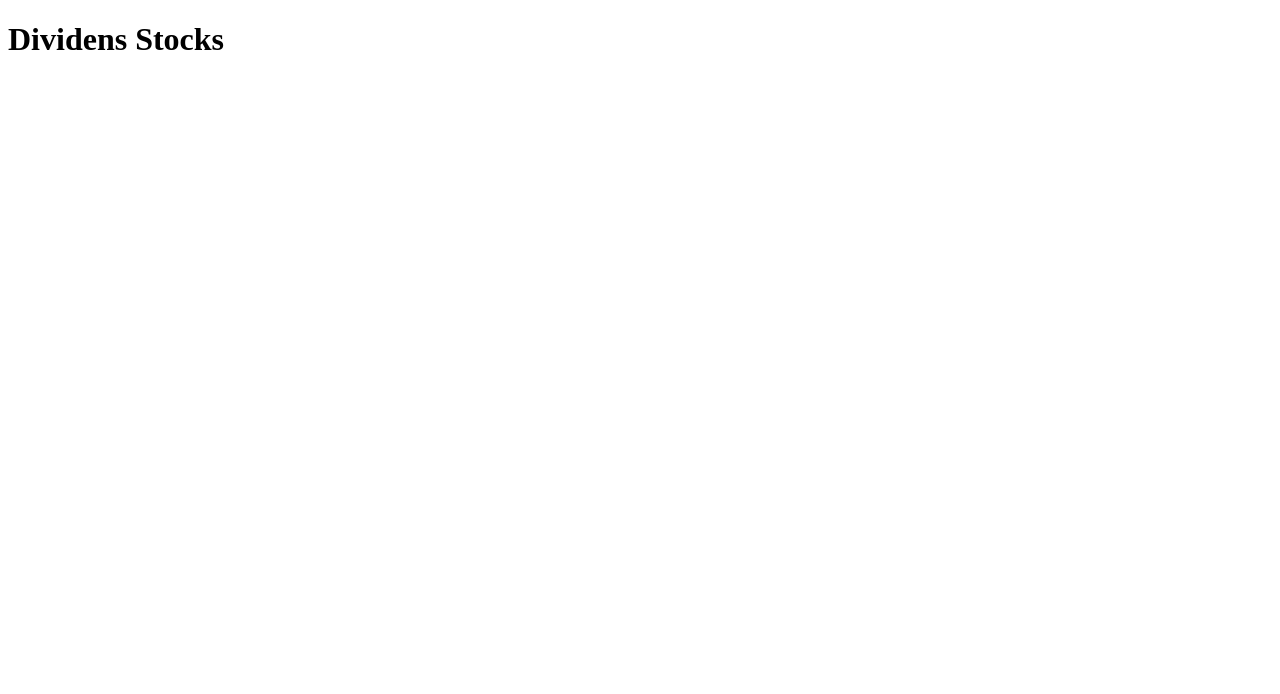
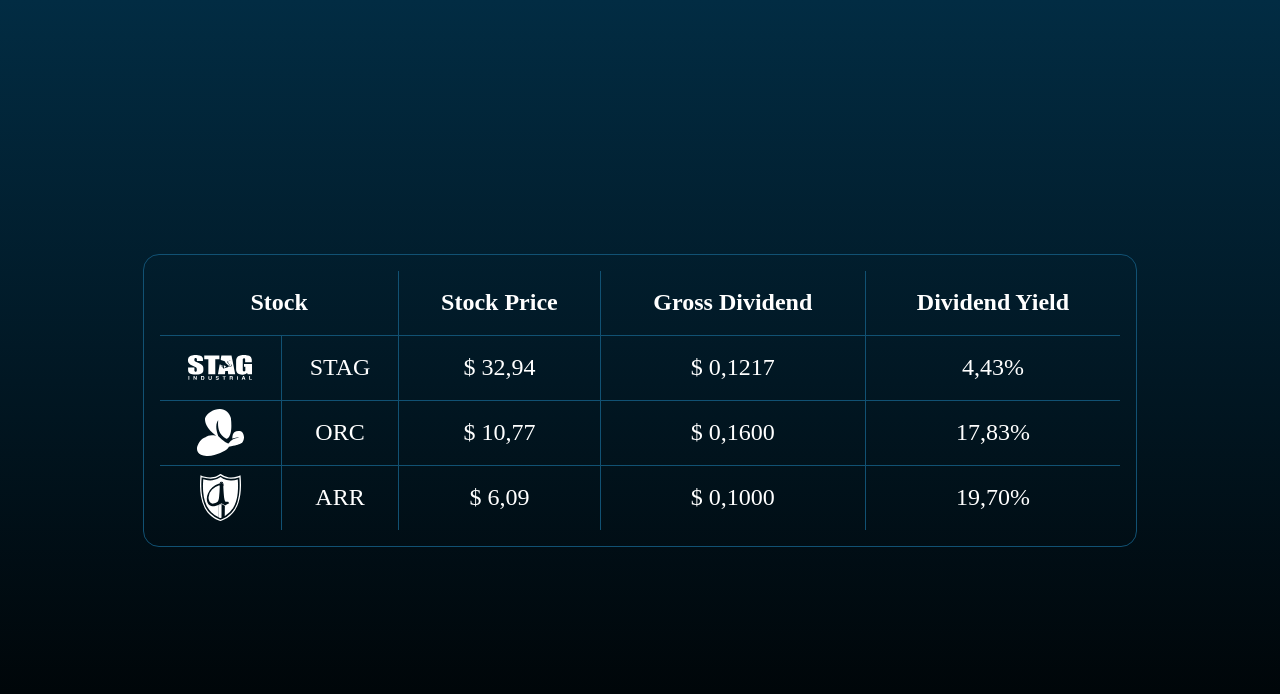
Before and after one commit to abdullahbakis/Stock-Data-application, a website: page index.html in a window 1280 px wide. Drawn offline with Linux system fonts and the light colour scheme.

Commit message:
table style updated.
- npm install
- npm run scss

```diff
--- a/index.html
+++ b/index.html
@@ -1,12 +1,65 @@
 <!DOCTYPE html>
 <html lang="en">
+
 <head>
     <meta charset="UTF-8">
     <meta http-equiv="X-UA-Compatible" content="IE=edge">
     <meta name="viewport" content="width=device-width, initial-scale=1.0">
-    <title>Dividens Stocks</title>
+    <link rel="stylesheet" href="./src/main/resources/css/style.css">
+    <title>Dividend Stocks</title>
 </head>
+
 <body>
-    <h1>Dividens Stocks</h1>
+
+    <div class="container">
+
+        <div class="tableArea">
+            <table>
+                <thead>
+                    <tr>
+                        <th colspan="2">Stock</th>
+                        <th>Stock Price</th>
+                        <th>Gross Dividend</th>
+                        <th>Dividend Yield</th>
+                    </tr>
+                </thead>
+                <tbody>
+                    <tr>
+                        <td>
+                            <div class="logo">
+                                <img src="src/assets/svg/stag.svg">
+                            </div>
+                        </td>
+                        <td>STAG</td>
+                        <td>$ 32,94</td>
+                        <td>$ 0,1217</td>
+                        <td>4,43%</td>
+                    </tr>
+                    <tr>
+                        <td>
+                            <div class="logo">
+                                <img src="src/assets/svg/orc.svg">
+                            </div>
+                        </td>
+                        <td>ORC</td>
+                        <td>$ 10,77</td>
+                        <td>$ 0,1600</td>
+                        <td>17,83%</td>
+                    </tr>
+                    <tr>
+                        <td>
+                            <div class="logo">
+                                <img src="src/assets/svg/arr.svg">
+                            </div>
+                        </td>
+                        <td>ARR</td>
+                        <td>$ 6,09</td>
+                        <td>$ 0,1000</td>
+                        <td>19,70%</td>
+                    </tr>
+            </table>
+        </div>
+    </div>
 </body>
+
 </html>
--- /dev/null
+++ b/src/main/resources/css/table.css
@@ -0,0 +1,6 @@
+table {
+  border-collapse: collapse; }
+  table th,
+  table td {
+    border-collapse: collapse;
+    border: 1px solid black; }
--- /dev/null
+++ b/src/main/resources/scss/reboot.scss
@@ -0,0 +1,48 @@
+// Variable
+%flex {
+  display: flex;
+  justify-content: center;
+  align-items: center;
+}
+
+// Color
+$navy: #022c43;
+$blue1: #053f5e;
+$blue2: #115173;
+$yellow: #ffd700;
+$bgcolor: linear-gradient($navy 0%, black 100%);
+
+// Scrollbar
+::-webkit-scrollbar {
+  width: 0;
+}
+
+::-webkit-scrollbar-track {
+  background: transparent;
+}
+
+::-webkit-scrollbar-thumb {
+  background: $blue2;
+}
+
+// Reboot
+html,
+body,
+ul,
+ol,
+h1,
+h2,
+h3,
+h4,
+h5,
+h6,
+p,
+label {
+  padding: 0;
+  margin: 0;
+}
+
+a {
+  display: inline-block;
+  text-decoration: none;
+}
--- /dev/null
+++ b/src/main/resources/scss/style.scss
@@ -0,0 +1,61 @@
+@import "reboot";
+
+// Container
+.container {
+  @extend %flex;
+  flex-direction: column;
+  width: 100vw;
+  height: 100vh;
+  background: $bgcolor;
+  color: white;
+  font-size: 1.5rem;
+}
+
+// Table
+.tableArea {
+  width: 75%;
+  max-height: 75%;
+  overflow: auto;
+  padding: 1rem;
+  border: 1px solid $blue2;
+  border-radius: 1rem;
+
+  table {
+    width: 100%;
+    border-collapse: collapse;
+    text-align: center;
+
+    th,
+    td {
+      height: 3rem;
+      border-style: none solid solid none;
+      border-color: $blue2;
+      border-width: 1px;
+      padding: 0.5rem;
+    }
+
+    th:last-child,
+    td:last-child {
+      border-right: none;
+    }
+
+    tr {
+      z-index: 0;
+
+      &:last-child {
+        td {
+          border-bottom: none;
+        }
+      }
+    }
+  }
+
+  .logo {
+    @extend %flex;
+
+    img {
+      max-width: 4rem;
+      max-height: 3rem;
+    }
+  }
+}
```
Also changed, not shown: package.json (added, +23 -0 lines), src/assets/svg/arr.svg (added), src/assets/svg/orc.svg (added), src/assets/svg/stag.svg (added), src/main/resources/css/reboot.css (added), src/main/resources/css/style.css (added), src/main/resources/css/variable.css (added), 2 other files.
